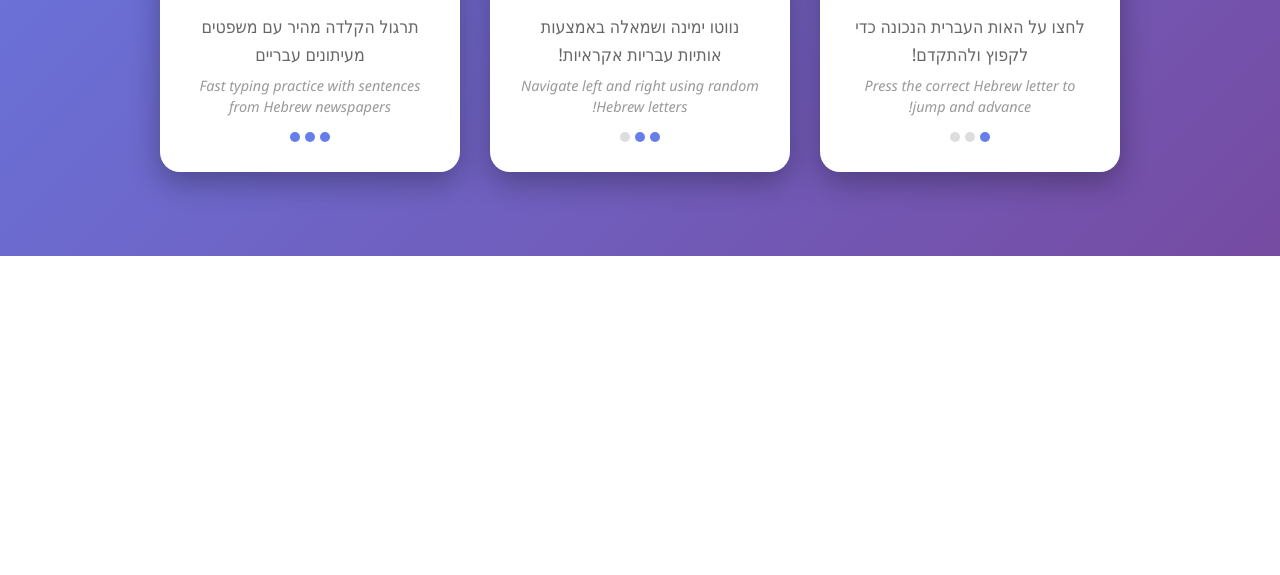
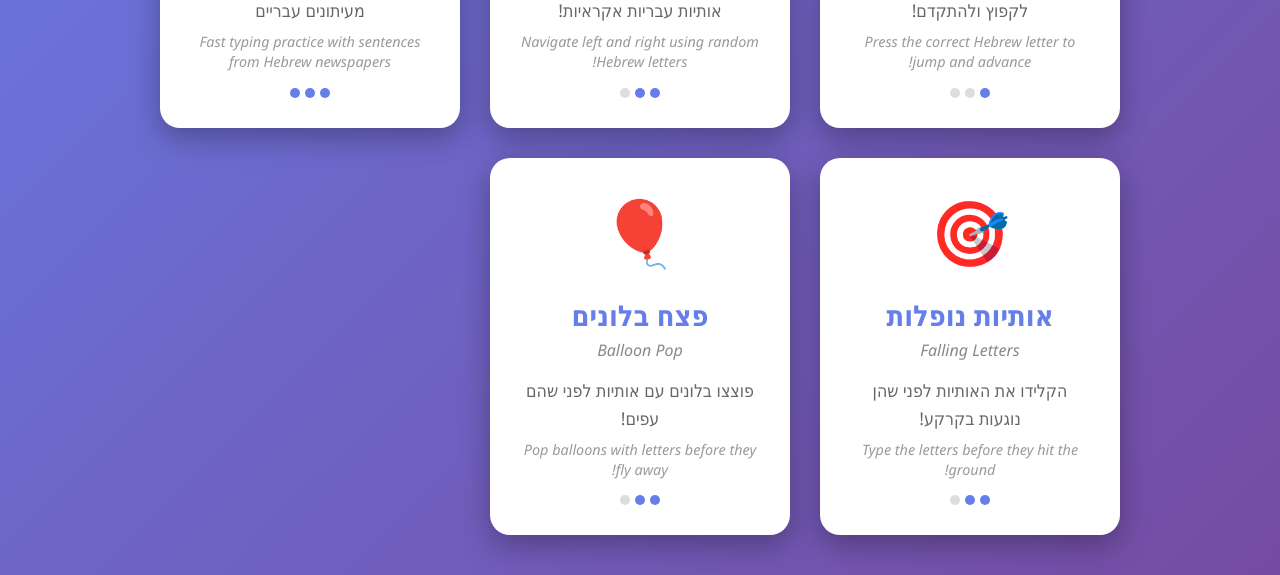
Before and after one commit to rubeecube/hebrew_games, a plain HTML site: page index.html in a window 1280 px wide. Shown: the part 544-1119 px from the top of the page. Before the commit the page ends 800 px from the top, so only its background shows below. Drawn offline with Linux system fonts and the light colour scheme.

Commit message:
Add 2 new games to main menu: Falling Letters and Balloon Pop

```diff
--- a/index.html
+++ b/index.html
@@ -214,6 +214,40 @@
                     <div class="difficulty-dot active"></div>
                 </div>
             </a>
+
+            <a href="game4-falling.html" class="game-card">
+                <div class="game-icon">🎯</div>
+                <h2 class="game-title">אותיות נופלות</h2>
+                <p class="game-title-en">Falling Letters</p>
+                <p class="game-description">
+                    הקלידו את האותיות לפני שהן נוגעות בקרקע!
+                </p>
+                <p class="game-description-en">
+                    Type the letters before they hit the ground!
+                </p>
+                <div class="difficulty">
+                    <div class="difficulty-dot active"></div>
+                    <div class="difficulty-dot active"></div>
+                    <div class="difficulty-dot"></div>
+                </div>
+            </a>
+
+            <a href="game5-balloons.html" class="game-card">
+                <div class="game-icon">🎈</div>
+                <h2 class="game-title">פצח בלונים</h2>
+                <p class="game-title-en">Balloon Pop</p>
+                <p class="game-description">
+                    פוצצו בלונים עם אותיות לפני שהם עפים!
+                </p>
+                <p class="game-description-en">
+                    Pop balloons with letters before they fly away!
+                </p>
+                <div class="difficulty">
+                    <div class="difficulty-dot active"></div>
+                    <div class="difficulty-dot active"></div>
+                    <div class="difficulty-dot"></div>
+                </div>
+            </a>
         </div>
     </div>
 </body>
```
